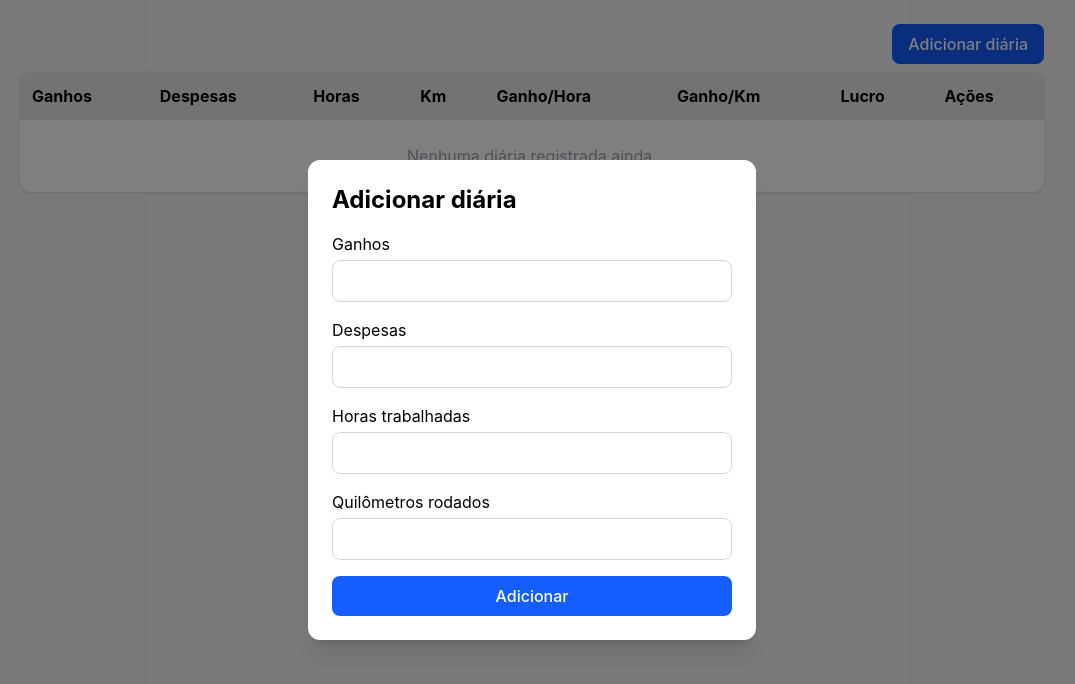
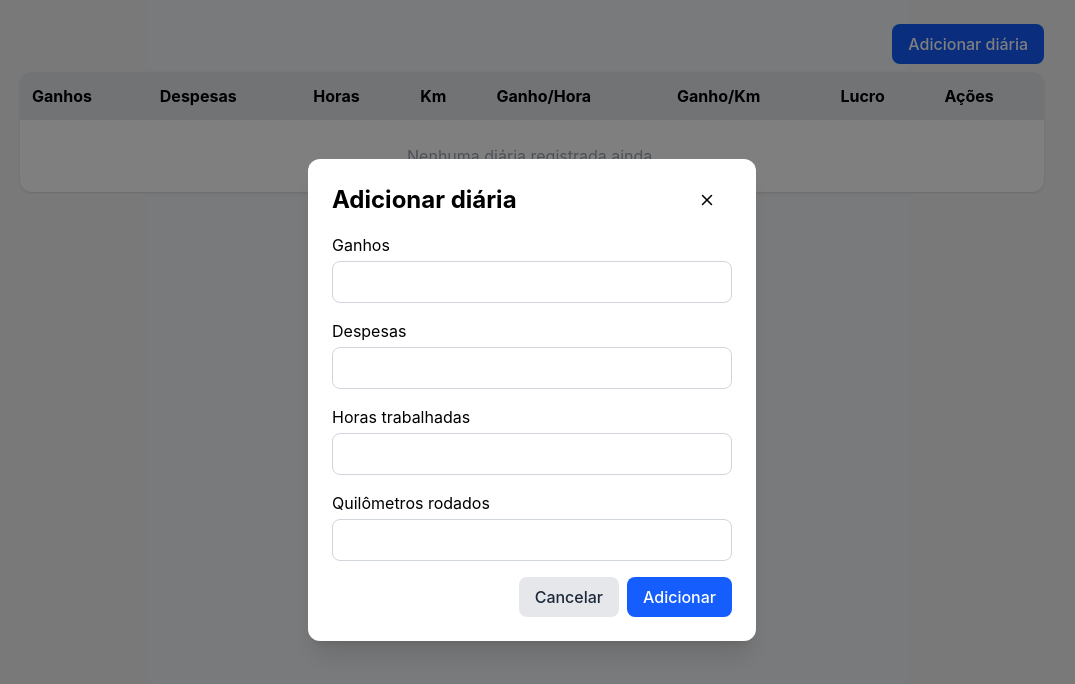
Before and after one commit to rodrigovalentimrs/driver-daily-dashboard, a React (Vite) app: page / in a window 1280 px wide. Both pictures are taken after a click on the button "Adicionar diária". Shown: the top 684 px of the page, without its empty margins (108-1183 px from the left). Built offline with nearby package versions, Linux system fonts and the light colour scheme.

Commit message:
refactor: ajusta estrutura do modal e melhora organização do formulário de diária

```diff
--- a/package.json
+++ b/package.json
@@ -11,6 +11,7 @@
   },
   "dependencies": {
     "@tailwindcss/vite": "^4.3.0",
+    "lucide-react": "^1.17.0",
     "react": "^19.2.6",
     "react-dom": "^19.2.6",
     "tailwindcss": "^4.3.0"
--- /dev/null
+++ b/src/components/ui/icon.jsx
@@ -0,0 +1,9 @@
+import * as LucideIcons from "lucide-react";
+
+export function Icon({ name, size = 18, className = "" }) {
+  const LucideIcon = LucideIcons[name];
+
+  if (!LucideIcon) return null;
+
+  return <LucideIcon size={size} className={className} />;
+}
--- a/src/pages/Daily/DailyPage.jsx
+++ b/src/pages/Daily/DailyPage.jsx
@@ -34,6 +34,7 @@ export function DailyPage() {
             formData={formData}
             handleChange={handleChange}
             editId={editId}
+            closeModal={closeModal}
           />
         </Modal>
 
--- a/src/pages/Daily/components/DailyForm.jsx
+++ b/src/pages/Daily/components/DailyForm.jsx
@@ -1,5 +1,6 @@
 import { Button } from "../../../components/ui/Button";
 import { Input } from "../../../components/ui/Input";
+import { X } from "lucide-react";
 
 export function DailyForm({
   formData,
@@ -7,12 +8,24 @@ export function DailyForm({
   handleChange,
   editId,
   error,
+  closeModal,
 }) {
   return (
     <div className="flex flex-col gap-4">
-      <h2 className="text-2xl font-bold">
-        {editId  ? "Editar diária" : "Adicionar diária"}
-      </h2>
+      <div className="flex justify-between items-center">
+        <h2 className="text-2xl font-bold">
+          {editId ? "Editar diária" : "Adicionar diária"}
+        </h2>
+
+        <Button
+          onClick={closeModal}
+          variant="ghost"
+          type="button"
+        >
+          <X size={18} />
+        </Button>
+      </div>
+
       <form onSubmit={handleSubmit} className="flex flex-col gap-4">
         <div className="flex flex-col gap-1">
           <label htmlFor="earnings">Ganhos</label>
@@ -77,8 +90,14 @@ export function DailyForm({
             <p className="text-red-500 text-sm">{error.distanceKm}</p>
           )}
         </div>
-
-        <Button type="submit">{editId ? "Salvar" : "Adicionar"}</Button>
+        <div className="flex justify-end gap-2">
+          <Button variant="secondary" type="button" onClick={closeModal}>
+            Cancelar
+          </Button>
+          <Button variant="primary" type="submit">
+            {editId ? "Salvar" : "Adicionar"}
+          </Button>
+        </div>
       </form>
     </div>
   );
--- a/src/pages/Daily/components/DailyTableRow.jsx
+++ b/src/pages/Daily/components/DailyTableRow.jsx
@@ -1,5 +1,6 @@
 import { Button } from "../../../components/ui/Button";
 import { formatCurrency } from "../utils/formatters/formatCurrency";
+import { Trash2, Pencil } from "lucide-react";
 
 export function DailyTableRow({ item, startEditData, deleteData }) {
   const earnings = Number(item.earnings);
@@ -22,9 +23,9 @@ export function DailyTableRow({ item, startEditData, deleteData }) {
       <td className="p-3">{formatCurrency(profit)}</td>
 
       <td className="p-3 flex gap-2">
-        <Button variant="secondary" onClick={() => startEditData(item.id)}>Editar</Button>
+        <Button variant="secondary" onClick={() => startEditData(item.id)}><Pencil size={18} /></Button>
 
-        <Button variant="danger" onClick={() => deleteData(item.id)}>Excluir</Button>
+        <Button variant="danger" onClick={() => deleteData(item.id)}><Trash2 size={18} /></Button>
       </td>
     </tr>
   );
```
Also changed, not shown: 1 other file (tests, documents, lock files or other folders).
